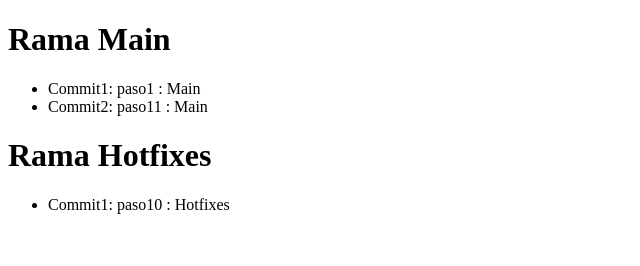
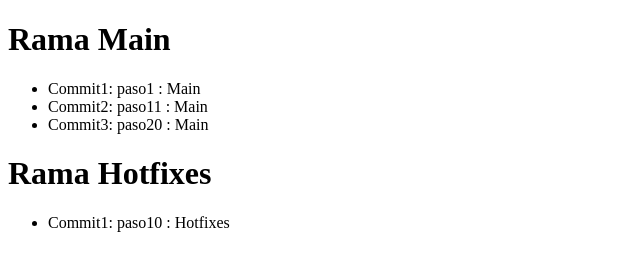
Before and after one commit to MarkGarz19/trabajo-flujo-git, a plain HTML site: page index.html in a window 1280 px wide. Shown: the whole page, without its empty margins (0-640 px from the left). Drawn offline with Linux system fonts and the light colour scheme.

Commit message:
Commit3: paso20 : Main

```diff
--- a/index.html
+++ b/index.html
@@ -10,6 +10,7 @@
     <ul>
         <li>Commit1: paso1 : Main</li>
         <li>Commit2: paso11 : Main</li>
+        <li>Commit3: paso20 : Main</li>
     </ul>
 
     <h1>Rama Hotfixes</h1>
```
